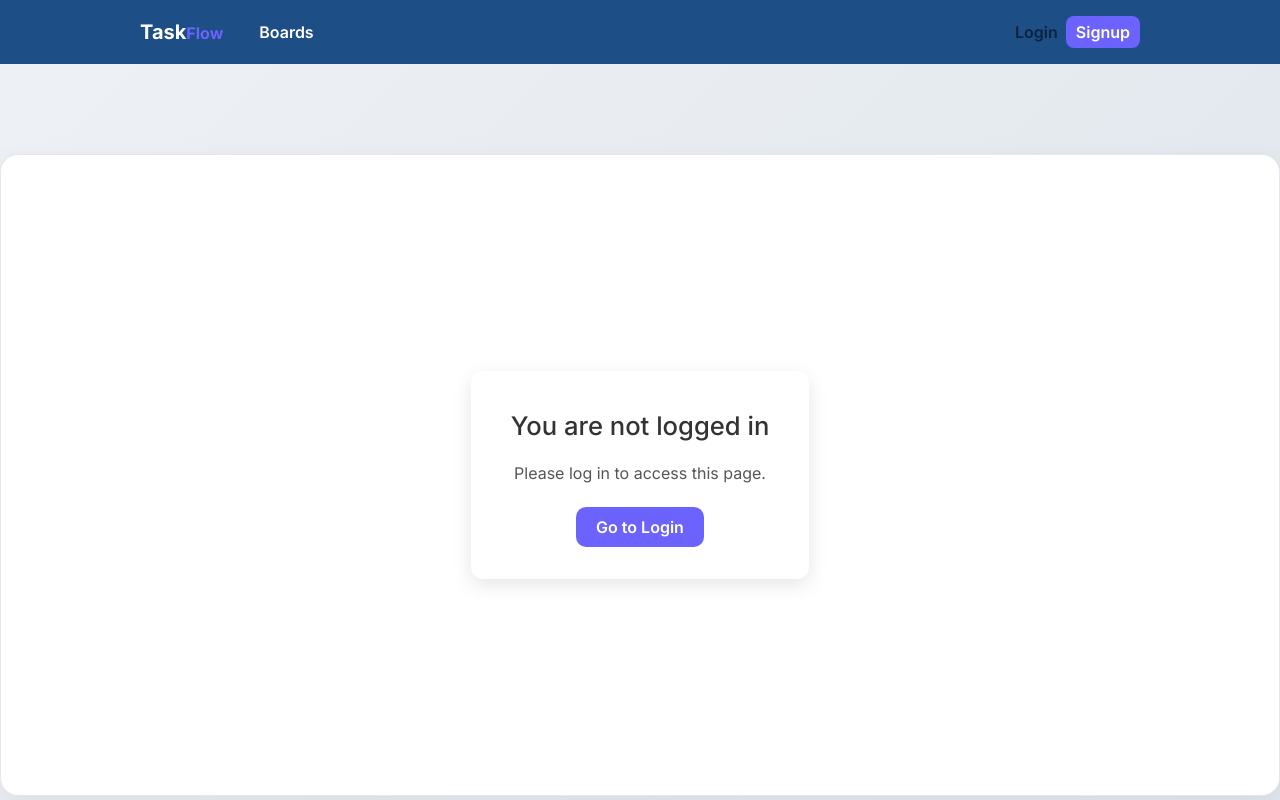
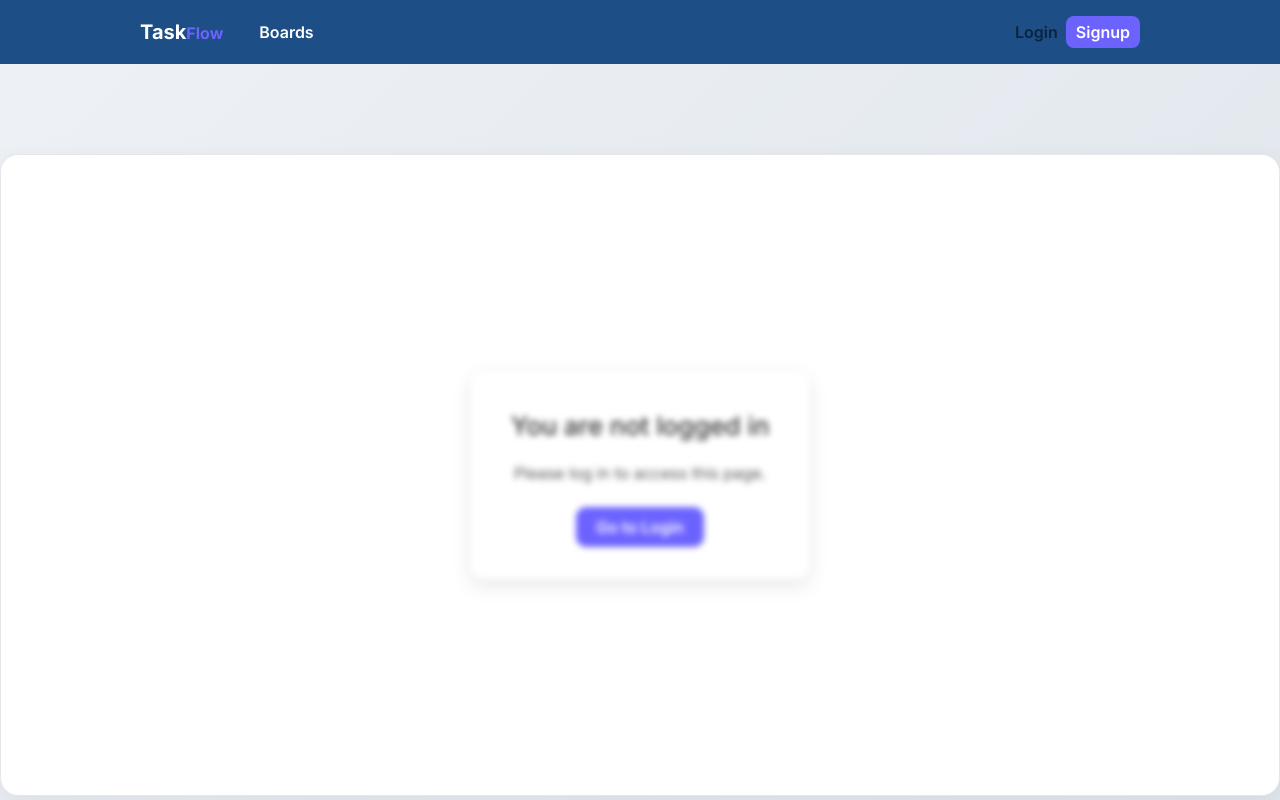
Before and after one commit to deepika5791/task-management-client-app, a React (Vite) app: page /home in a window 1280 px wide. Shown: the top 800 px of the page. Built offline with nearby package versions, Linux system fonts and the light colour scheme.

Commit message:
made background blur

```diff
--- a/src/components/globalLoginPage/GlobalLoginPage.css
+++ b/src/components/globalLoginPage/GlobalLoginPage.css
@@ -3,6 +3,7 @@
   display: flex;
   justify-content: center;
   align-items: center;
+  filter:blur(3px)
 }
 
 .not-logged-box {
```
